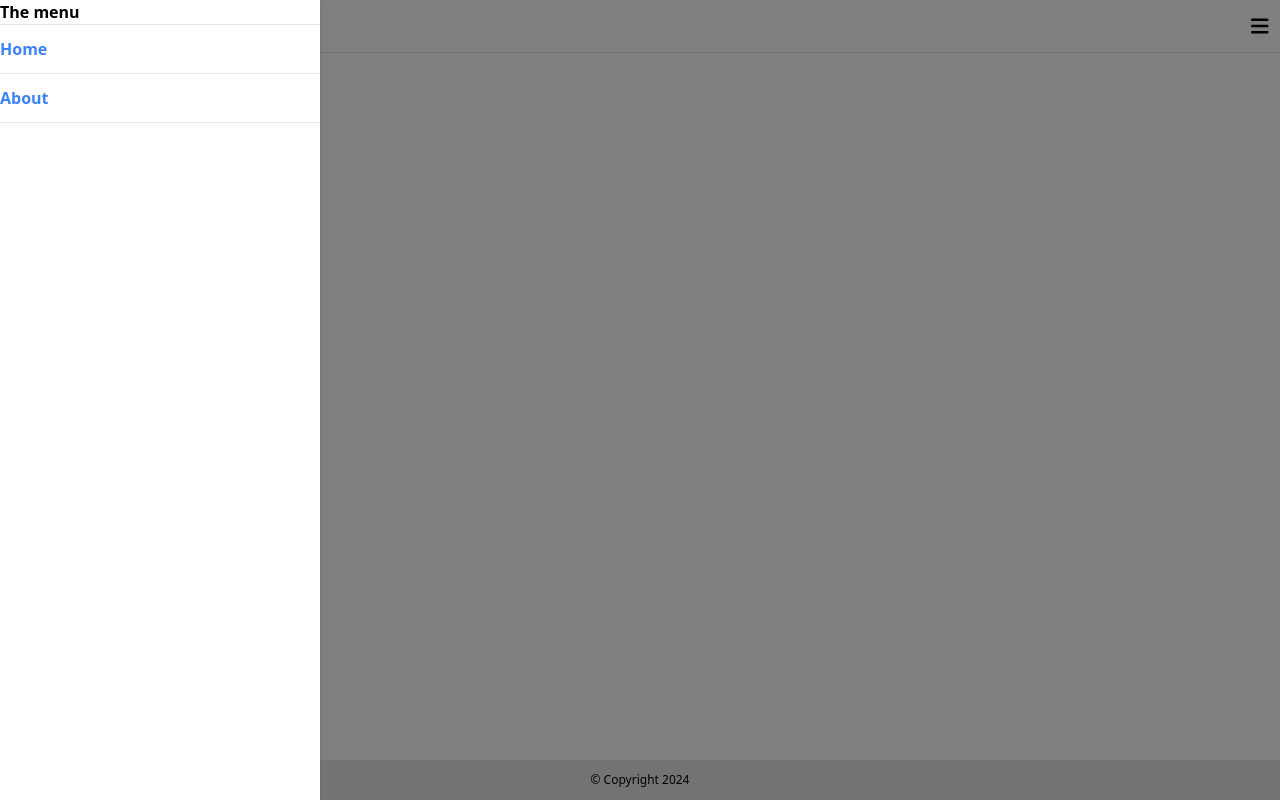
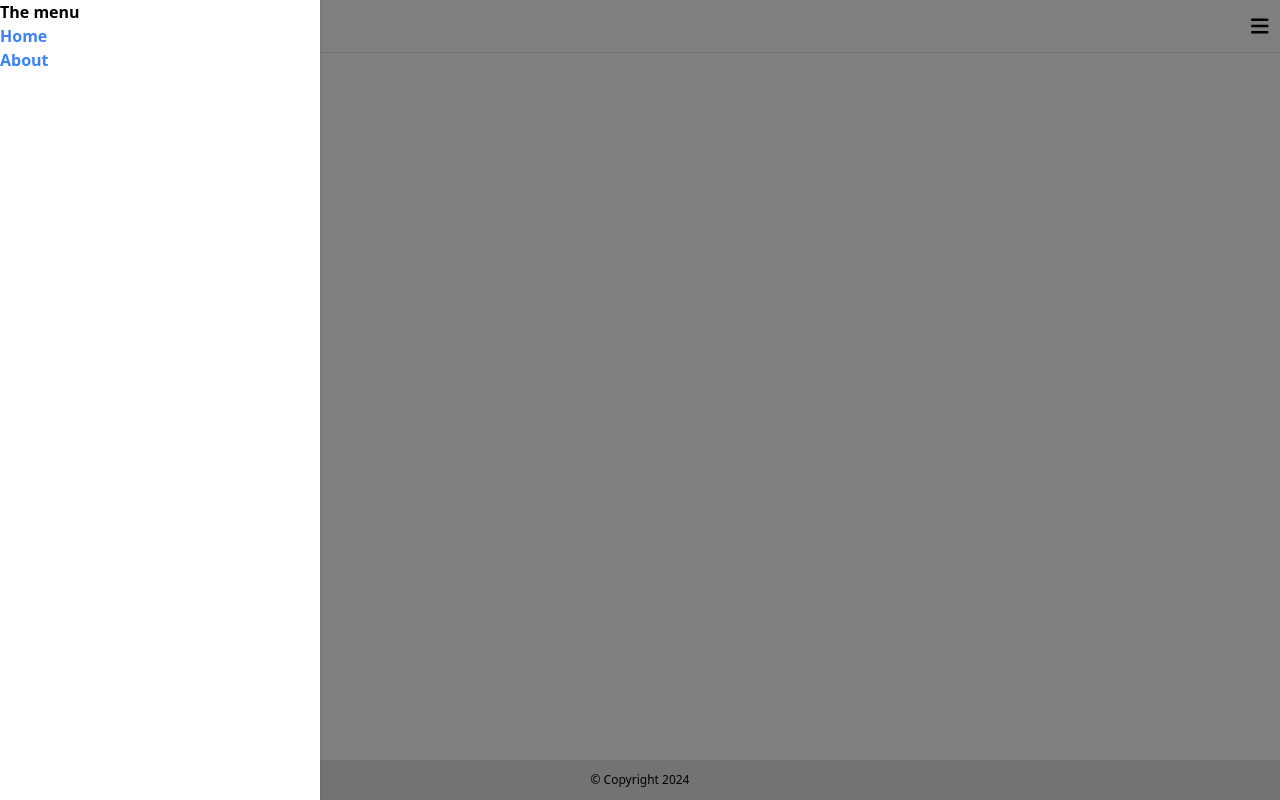
Before and after one commit to d4ger/test2, a React (Create React App) app: page /products/1 in a window 1280 px wide. Both pictures are taken after a click on the icon 1259 px from the left and 25 px from the top of the page. Built offline with nearby package versions, Linux system fonts and the light colour scheme; no server answers.

Commit message:
remove spring

```diff
--- a/package.json
+++ b/package.json
@@ -10,6 +10,7 @@
     "@testing-library/react": "^13.4.0",
     "@testing-library/user-event": "^13.5.0",
     "axios": "^1.6.8",
+    "framer-motion": "^11.0.20",
     "react": "^18.2.0",
     "react-dom": "^18.2.0",
     "react-router-dom": "^5.3.4",
--- a/src/Components/MovieInfo.js
+++ b/src/Components/MovieInfo.js
@@ -10,10 +10,10 @@ function MovieInfo({ movie }) {
         className="mb-4 rounded-lg overflow-hidden"/>
         </Link>
       <h1 className="text-center text-lg font-bold">{movie.title}</h1>
-      <p className="pb-3 text-gray-600">{movie.overview}</p>
+      <p className="pb-3 text-gray-600 mb-10 w-1/2">{movie.overview}</p>
       <Link
         to={`/`}
-        className="bg-blue-500 text-white p-2 justify-center w-full rounded-md block text-center mt-auto">
+        className="bg-blue-500 text-white p-3 justify-center w-1/4 rounded-md block text-center mt-auto m-4">
 
             Return
       </Link>
--- a/src/Components/Navigation.js
+++ b/src/Components/Navigation.js
@@ -1,69 +1,45 @@
 import React, { useState } from "react";
 import { FontAwesomeIcon } from "@fortawesome/react-fontawesome";
 import { faBars } from "@fortawesome/free-solid-svg-icons";
-import { useTransition, animated } from '@react-spring/web';
 import { Link } from "react-router-dom";
 import NavigationMe from "./NavigationMe";
 
 function Navigation() {
   const [showMenu, setShowMenu] = useState(false);
 
-  let menu
-  let menuMask
-
-  if(showMenu){
-    menu =
-    <NavigationMe closeMenu={() => setShowMenu(false)}/>
-
-    menuMask =
-    <div
-      className="bg-black-t-50 fixed top-0 left-0 w-full h-full z-50"
-      onClick={() => setShowMenu(false)}>
-
-    </div>
-
-  }
-
-  const [transitions] = useTransition(showMenu, () => ({
-    from: { opacity: 0 },
-    enter: { opacity: 1 },
-    leave: { opacity: 1 },
-  }))
-
-
   return (
     <nav>
       <span className="text-xl">
-        <FontAwesomeIcon icon={faBars}
-        onClick={() => setShowMenu(!showMenu)} />
+        <FontAwesomeIcon icon={faBars} onClick={() => setShowMenu(!showMenu)} />
       </span>
 
-      {menuMask}
+      {showMenu && (
+        <>
+          <div
+            className="bg-black-t-50 fixed top-0 left-0 w-full h-full z-50"
+            onClick={() => setShowMenu(false)}
+          ></div>
+          <NavigationMe closeMenu={() => setShowMenu(false)} />
+        </>
+      )}
 
-      {menu}
-
-      {
-        transitions(({props, item}) =>
-            item &&
-            <animated.div
-                style={props}
-                itemID={item}
-                className="fixed bg-white top-0 left-0 w-4/5 h-full z-50 shadow"
-            >
-              <span className="font-bold">
-                The menu
-              </span>
+      {showMenu && (
+        <div className="fixed bg-white top-0 left-0 w-2/3 xs:2/3 sm:w-2/4 md:w-1/4 lg:w-1/4 h-full z-50 shadow">
+          <span className="font-bold">The menu</span>
           <ul>
             <li>
-            <Link to="/" className="text-blue-500">Home</Link>
+              <Link to="/" className="text-blue-500">
+                Home
+              </Link>
             </li>
             <li>
-            <Link to="/about" className="text-blue-500">About</Link>
+              <Link to="/about" className="text-blue-500">
+                About
+              </Link>
             </li>
           </ul>
-            </animated.div>
-            )
-        }
+        </div>
+      )}
     </nav>
   );
 }
--- a/src/Components/NavigationMe.js
+++ b/src/Components/NavigationMe.js
@@ -1,22 +1,42 @@
 import React from "react";
 import { Link } from "react-router-dom";
+import { motion } from "framer-motion";
 
-function NavigationMe(props) {
+const sidebarVariants = {
+  open: {
+    x: 0,
+    transition: {
+      ease: "easeOut",
+      duration: 0.5
+    }
+  },
+  closed: {
+    x: "-100%",
+    transition: {
+      ease: "easeIn",
+      duration: 0.5
+    }
+  }
+};
+
+function NavigationMe({ isOpen, closeMenu }) {
   return (
-    <>
-      <div
-        className="fixed bg-white top-0 left-0 w-2/3 xs:2/3 sm:w-2/4 md:w-1/4 lg:w-1/4 h-full z-50 shadow">
-          The menu
+    <motion.div
+      className="fixed bg-white top-0 left-0 w-2/3 xs:2/3 sm:w-2/4 md:w-1/4 lg:w-1/4 h-full z-50 shadow"
+      initial="closed"
+      animate={isOpen ? "open" : "closed"}
+      variants={sidebarVariants}
+    >
+      <div>The menu</div>
       <ul>
         <li>
-              <Link to="/" className="text-blue-500 py-3 border-t border-b block" onClick={props.closeMenu}>Home</Link>
+          <Link to="/" className="text-blue-500 py-3 border-t border-b block" onClick={closeMenu}>Home</Link>
         </li>
         <li>
-              <Link to="/about" className="text-blue-500 py-3 border-b block" onClick={props.closeMenu}>About</Link>
+          <Link to="/about" className="text-blue-500 py-3 border-b block" onClick={closeMenu}>About</Link>
         </li>
       </ul>
-      </div>
-    </>
+    </motion.div>
   );
 }
 
```
Also changed, not shown: 1 other file (tests, documents, lock files or other folders). Lines whose indentation alone changed are shown as unchanged.
